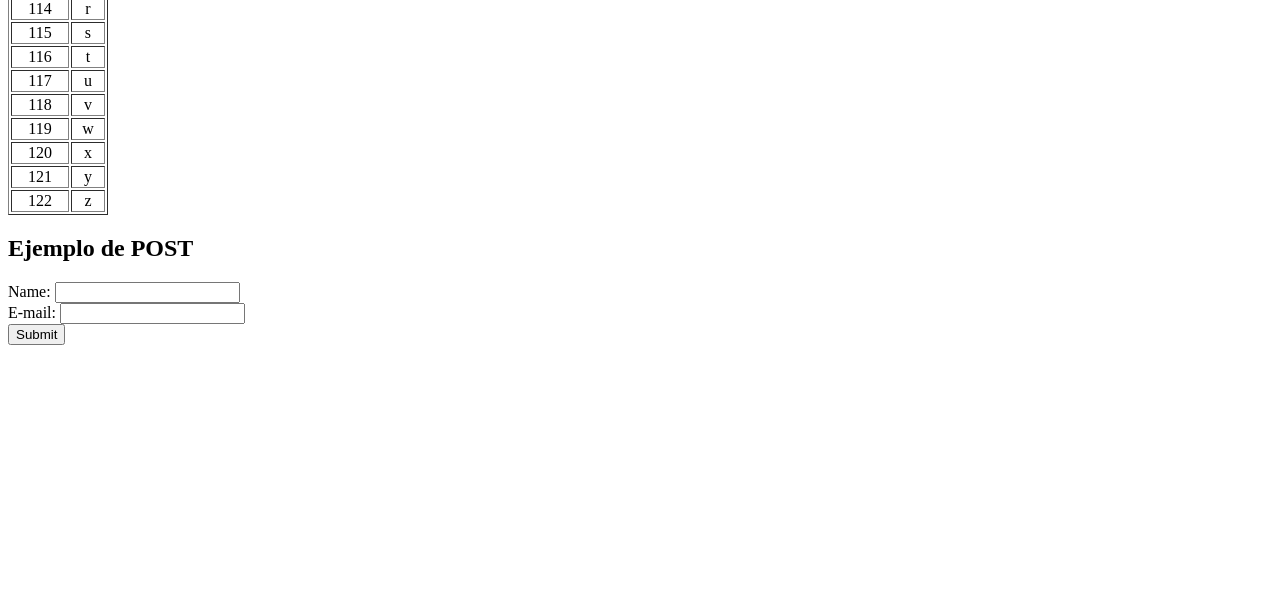
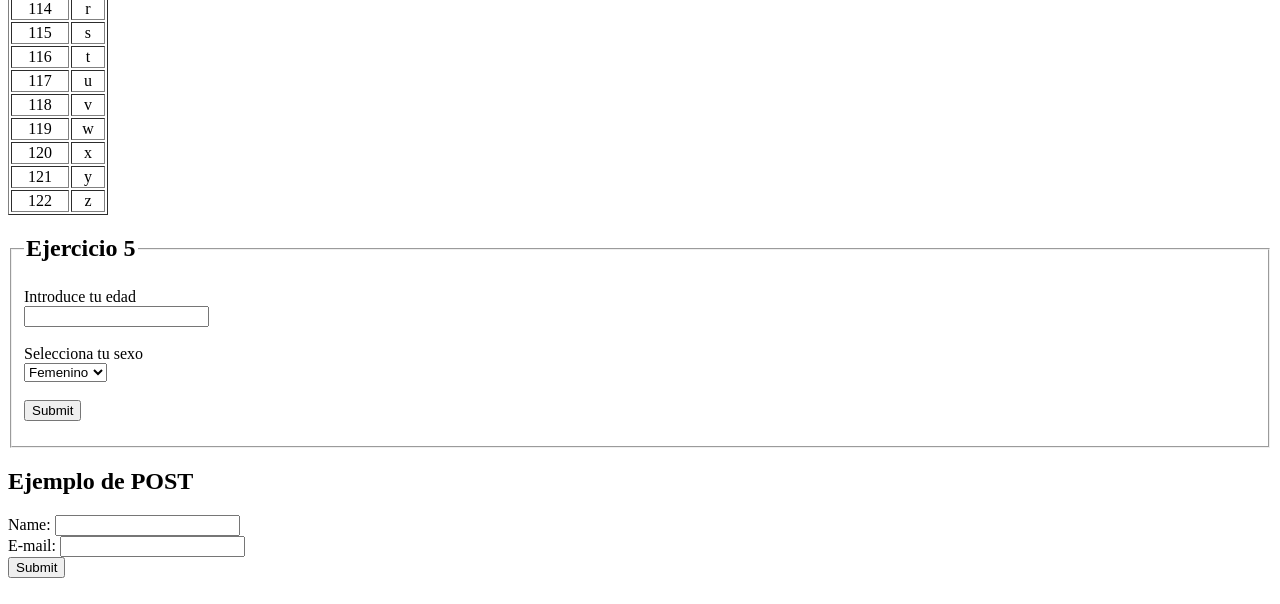
Before and after one commit to sosa-rcrdt/tecweb, a PHP site: page /tecweb/?numero=1 in a window 1280 px wide. Shown: the part 1338-1942 px from the top of the page. Before the commit the page ends 1683 px from the top, so only its background shows below. Run offline with PHP 8.4, Linux system fonts and the light colour scheme; data that the repository does not hold is empty.

Commit message:
Practica 6 - Ejercicio 5

```diff
--- a/practicas/p06/index.php
+++ b/practicas/p06/index.php
@@ -44,6 +44,24 @@
         generarArregloLetras();
     ?>
 
+    <fieldset>
+        <legend><h2>Ejercicio 5</h2></legend>
+        <form method="post">
+            <label for="edad">Introduce tu edad</label><br>
+            <input type="text" name="edad" id="edad" oninput="this.value = this.value.replace(/[^0-9]/g, '');" required><br><br>
+            <label for="sexo">Selecciona tu sexo</label><br>
+            <select name="sexo" id="sexo">
+                <option value="femenino">Femenino</option>
+                <option value="masculino">Masculino</option>
+            </select><br><br>
+            <input type="submit" style="margin-bottom: 15px">
+        </form>
+    </fieldset>
+    <?php
+        include_once 'src/funciones.php';
+        bienvenida($_POST["edad"], $_POST["sexo"]);
+    ?>
+
     <h2>Ejemplo de POST</h2>
     <form action="http://localhost/tecweb/practicas/p04/index.php" method="post">
         Name: <input type="text" name="name"><br>
@@ -62,4 +80,3 @@
 
 </body>
 </html>
-<!-- Ejercicio  1 multiplo de 5 y 7 -->
--- a/practicas/p06/src/funciones.php
+++ b/practicas/p06/src/funciones.php
@@ -70,4 +70,20 @@
         }
         echo "</table>";
     }
+
+    function bienvenida($edad, $sexo) {
+        if(isset($_POST["edad"]) && isset($_POST["sexo"]))
+        {
+            $edad = $_POST["edad"];
+            $sexo = $_POST["sexo"];
+            if($sexo == "femenino" && $edad >= 18 && $edad <= 35)
+            {
+                echo '<h3>Bienvenida, usted está en el rango de edad permitido.</h3>';
+            }
+            else
+            {
+                echo '<h3>Usted no cumple con los requisitos.</h3>';
+            }
+        }
+    }
 ?>
```
